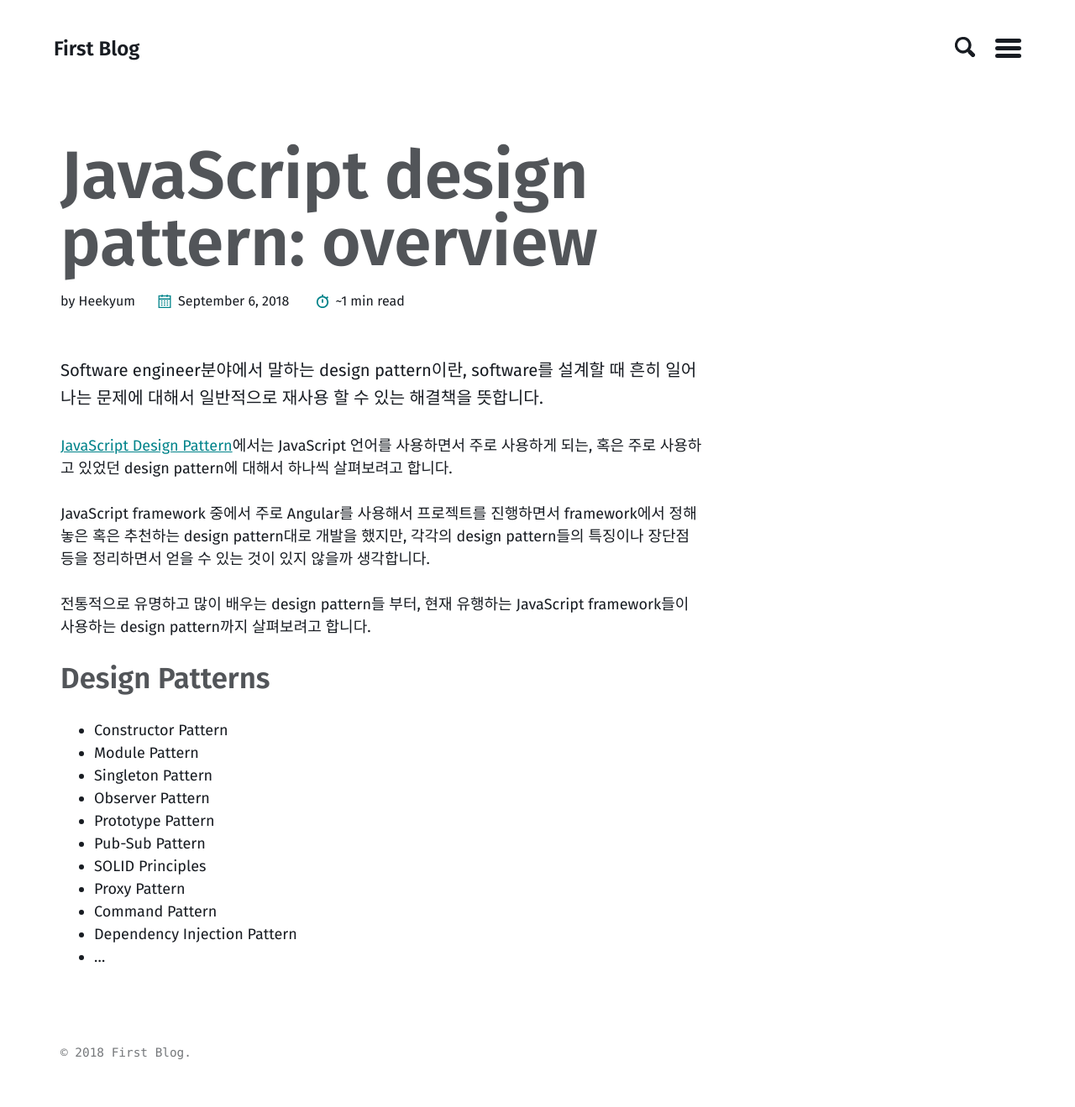
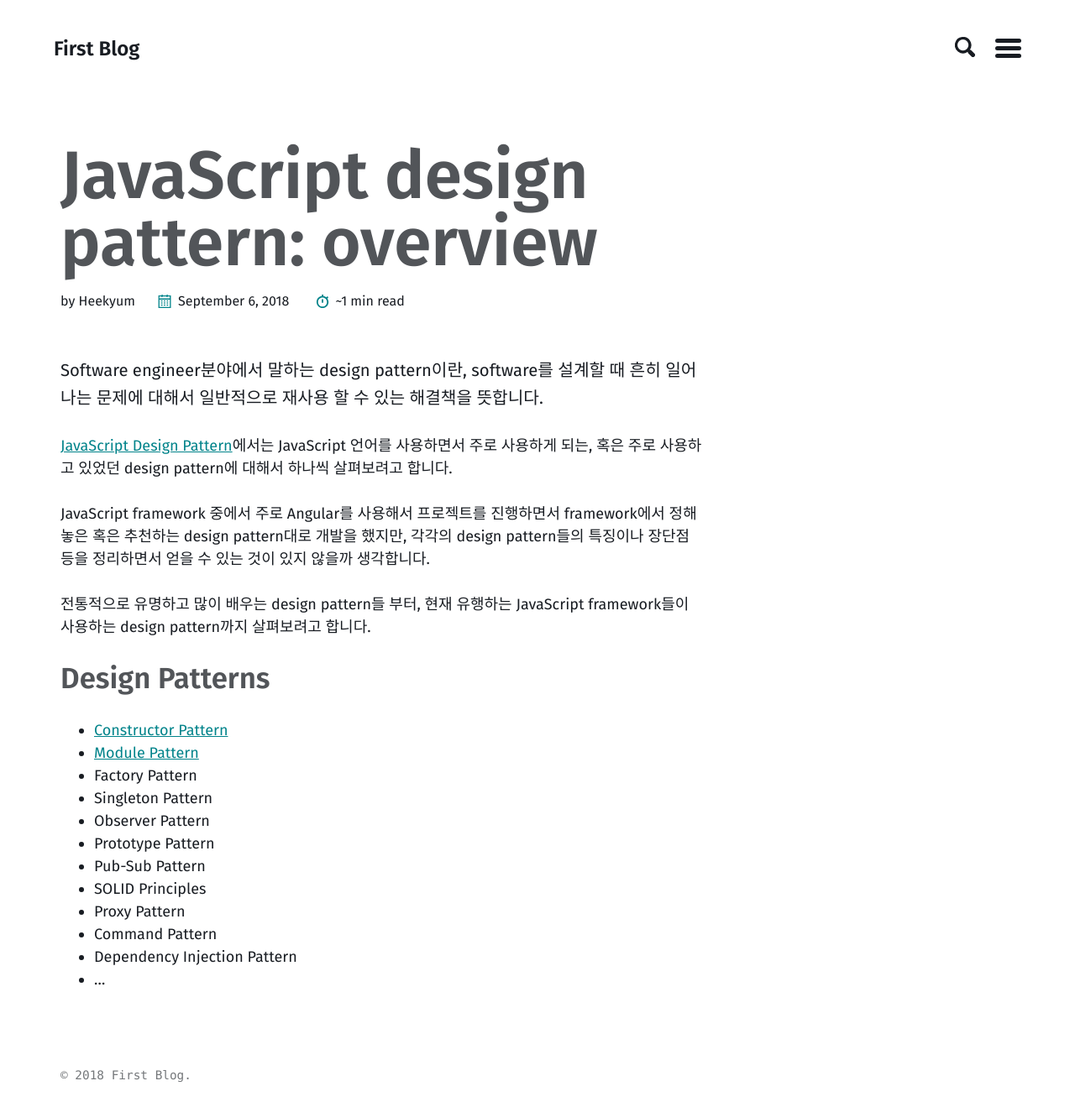
Before and after one commit to shlrur/shlrur, a Jekyll site: the page built from _javascript_design_pattern/0-overview.md, in a window 1280 px wide. Shown: the whole page at 84% size. Built offline with Jekyll 4.4.1, drawn with Linux system fonts in a browser that asks for light colours; comment, search, counter and statistics services are not loaded; a style sheet for code colours, icons or effects is not loaded; before the commit the page ends 1292 px from its top, so only the background shows below that.

Commit message:
site link test

```diff
--- a/_javascript_design_pattern/0-overview.md
+++ b/_javascript_design_pattern/0-overview.md
@@ -19,8 +19,9 @@ JavaScript framework 중에서 주로 Angular를 사용해서 프로젝트를
 전통적으로 유명하고 많이 배우는 design pattern들 부터, 현재 유행하는 JavaScript framework들이 사용하는 design pattern까지 살펴보려고 합니다.
 
 ## Design Patterns
-* Constructor Pattern
-* Module Pattern
+* [Constructor Pattern]({{site.baseurl}}/javascript_design_pattern/1-constructor)
+* [Module Pattern]({{site.baseurl}}/javascript_design_pattern/2-module)
+* Factory Pattern
 * Singleton Pattern
 * Observer Pattern
 * Prototype Pattern
```
